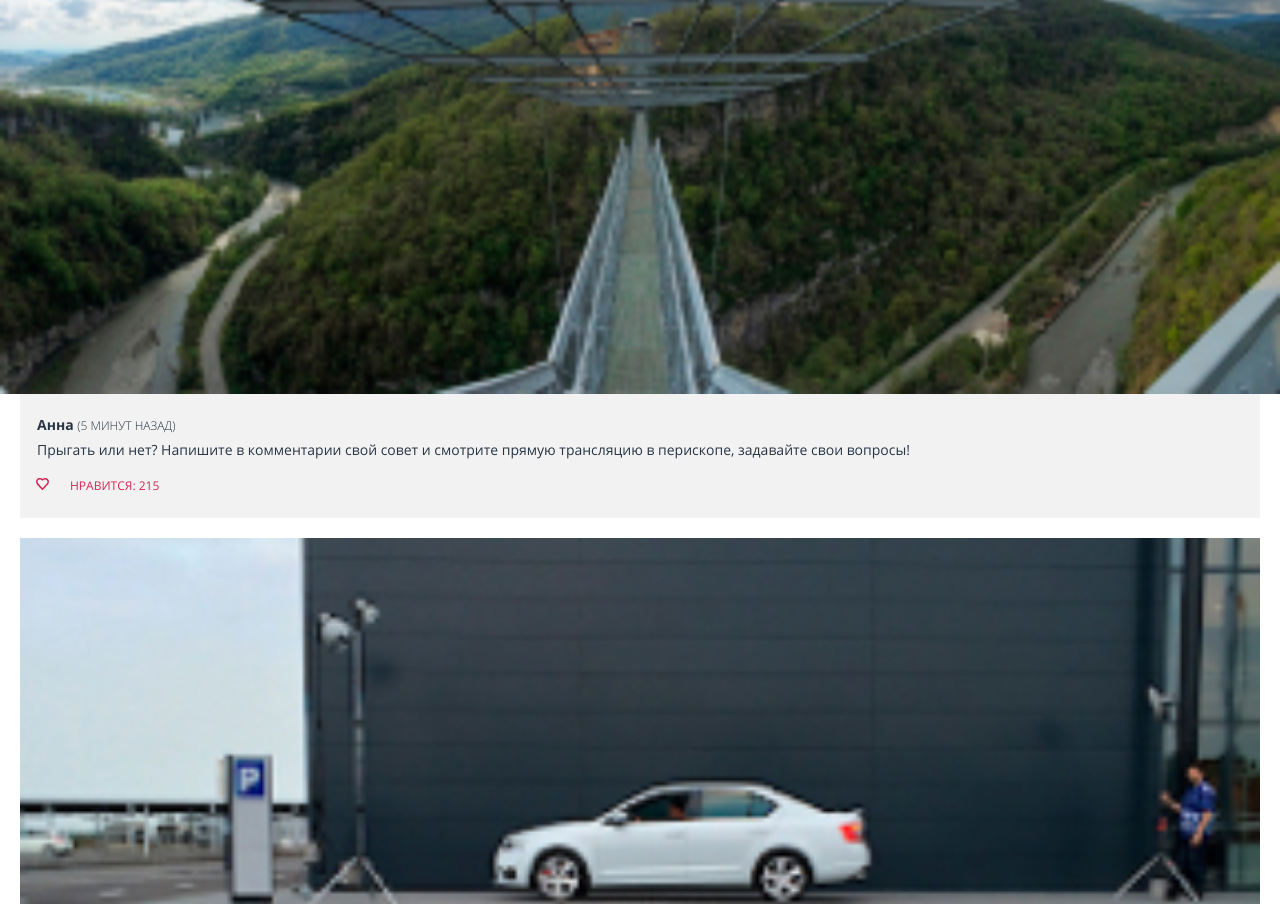
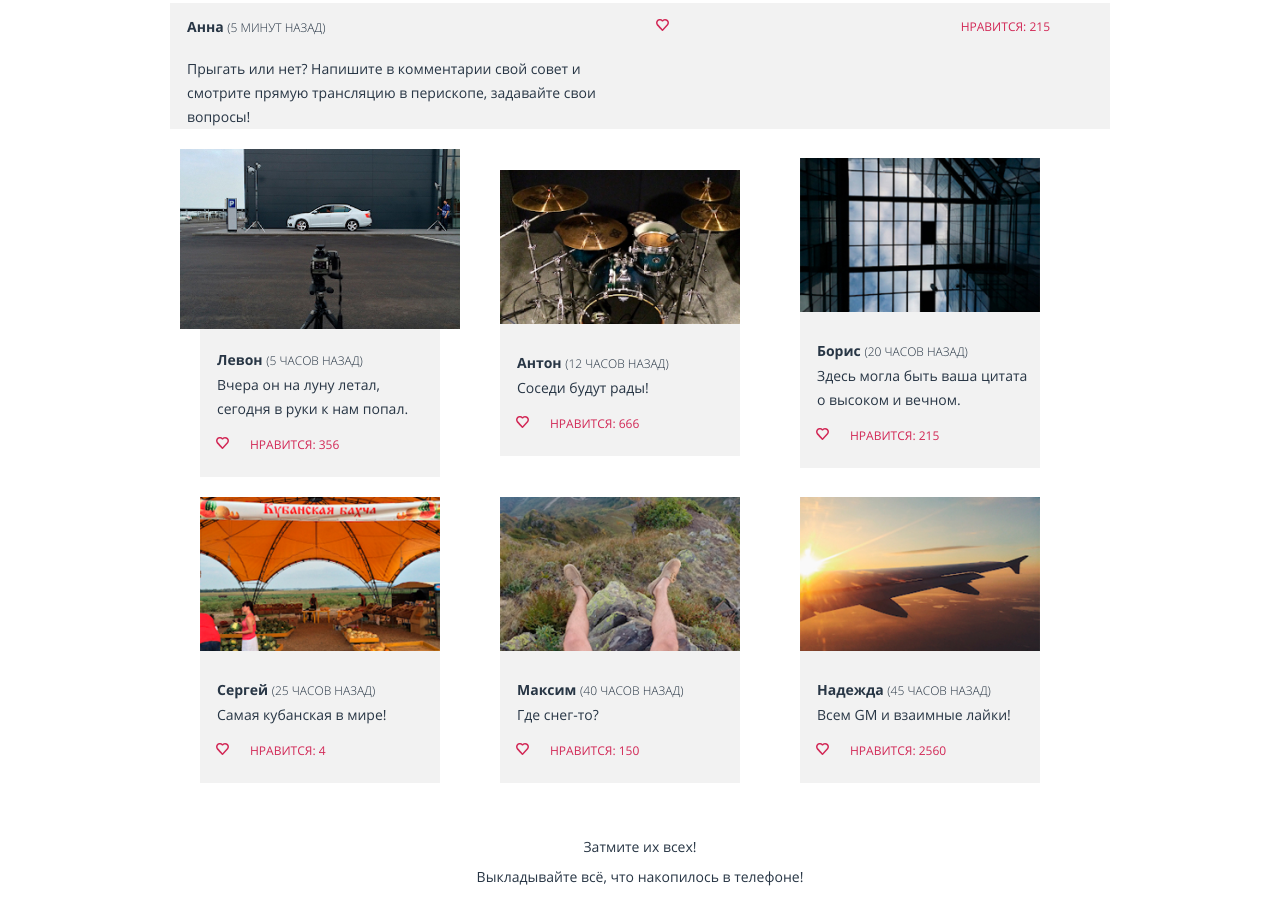
Before and after one commit to htmlacademy-adaptive/1239573-pink-25, a website: page source/photo.html in a window 1280 px wide. Shown: the part 655-1559 px from the top of the page. Drawn offline with nearby package versions, Linux system fonts and the light colour scheme; files that its build step writes are made by us from their sources.

Commit message:
Добавляет адаптивную верстку фотогалереи

```diff
--- a/source/less/blocks/contest.less
+++ b/source/less/blocks/contest.less
@@ -1,6 +1,6 @@
 .contest-promo__header {
   background-color: @dark-blue;
-  background-image: url('../../img/back-mobile.jpg');
+  background-image: url("../../img/back-mobile.jpg");
   background-size: cover;
   padding: 36px 20px 51px 20px;
 }
@@ -186,7 +186,7 @@
 .contest-form__checkbox:checked + label::after {
   content: "";
   position: absolute;
-  background: url('../img/tick.svg');
+  background: url("../img/tick.svg");
   width: 22px;
   height: 16px;
   left: 16px;
--- a/source/less/blocks/galery.less
+++ b/source/less/blocks/galery.less
@@ -1,19 +1,24 @@
-.photo__image {
-  width: 100%;
-  height: auto;
+.gallery__item {
+  display: flex;
+  flex-direction: column;
+  flex-wrap: wrap;
+  width: 280px;
+  margin: auto;
 }
 
-.photo__container {
+.gallery__image {
+  width: 280px;
+  // height: auto;
+  margin: auto;
+}
+
+.gallery__container {
   background: @basic-grey;
   margin: 0 20px 20px 20px;
   position: relative;
 }
 
-.photo__main-container {
-  margin-top: -8px;
-}
-
-.photo__autor {
+.gallery__autor {
   font-weight: 700;
   font-size: 14px;
   color: @dark-blue;
@@ -22,14 +27,14 @@
   padding-left: 17px;
 }
 
-.photo__autor span {
+.gallery__autor span {
   font-weight: 300;
   font-size: 12px;
   color: @dark-blue;
   text-transform: uppercase;
 }
 
-.photo__comment {
+.gallery__comment {
   font-weight: 400;
   font-size: 14px;
   color: @dark-blue;
@@ -40,7 +45,7 @@
   line-height: 24px;
 }
 
-.photo__likes {
+.gallery__likes {
   font-weight: 400;
   font-size: 12px;
   color: @special-pink;
@@ -50,12 +55,32 @@
   padding: 10px 0 18px 50px;
 }
 
-.photo__likes::before {
+.gallery__likes::before {
   content: "";
   position: absolute;
-  background-image: url('../img/heart.svg');
+  background-image: url("../img/heart.svg");
   width: 13px;
   height: 12px;
   left: 16px;
   top: 16px;
 }
+
+@media (min-width: @tablet-width) {
+  .gallery {
+    display: grid;
+    grid-template-columns: 300px 300px;
+    width: 620px;
+    margin: 0 auto;
+  }
+
+  .gallery__image {
+    width: 300px;
+  }
+}
+
+@media (min-width: @desktop-width) {
+  .gallery {
+    grid-template-columns: 300px 300px 300px;
+    width: 940px;
+  }
+}
--- a/source/less/blocks/photo-promo.less
+++ b/source/less/blocks/photo-promo.less
@@ -1,6 +1,15 @@
+.photo-promo {
+  display: flex;
+  flex-direction: column;
+  flex-wrap: wrap;
+  // width: 320px;
+  margin: auto;
+  align-items: center;
+}
+
 .photo-promo__header {
   background-color: @dark-blue;
-  background-image: url('../img/back-mobile.jpg');
+  background-image: url("../img/back-mobile.jpg");
   background-size: cover;
   background-position: 50% -40px;
   background-repeat: no-repeat;
@@ -30,6 +39,66 @@
   padding-bottom: 60px;
 }
 
+.photo__image {
+  width: 320px;
+  height: auto;
+}
+
+.photo__container {
+  background: @basic-grey;
+  margin: 0 20px 20px 20px;
+  position: relative;
+  // margin-top: -8px;
+}
+
+.photo__autor {
+  font-weight: 700;
+  font-size: 14px;
+  color: @dark-blue;
+  margin: 0;
+  padding-top: 17px;
+  padding-left: 17px;
+}
+
+.photo__autor span {
+  font-weight: 300;
+  font-size: 12px;
+  color: @dark-blue;
+  text-transform: uppercase;
+}
+
+.photo__comment {
+  font-weight: 400;
+  font-size: 14px;
+  color: @dark-blue;
+  padding-left: 17px;
+  padding-right: 12px;
+  margin: -2px 0 0;
+  // grid-area: text;
+  line-height: 24px;
+}
+
+.photo__likes {
+  font-weight: 400;
+  font-size: 12px;
+  color: @special-pink;
+  text-transform: uppercase;
+  position: relative;
+  margin: 0;
+  padding: 10px 0 18px 50px;
+  // text-align: left;
+}
+
+.photo__likes::before {
+  content: "";
+  position: absolute;
+  background-image: url("../img/heart.svg");
+  width: 13px;
+  height: 12px;
+  left: 16px;
+  top: 16px;
+}
+
 @media (min-width: @tablet-width) {
   .photo-promo__title {
     font-size: 50px;
@@ -42,10 +111,39 @@
     font-size: 18px;
     width: 560px;
   }
+
+  .photo__container {
+    display: grid;
+    grid-template-columns: 1fr 1fr;
+    width: 620px;
+    margin: 20px auto;
+  }
+
+  .photo__autor {
+    padding-top: 10px;
+  }
+
+  .photo__comment {
+    grid-column: 1 / 3;
+    order: 3;
+  }
+
+  .photo__likes {
+    text-align: right;
+    padding-right: 60px;
+  }
+
+  .photo__likes::before {
+    right: 20px;
+  }
 }
 
 @media (min-width: @desktop-width) {
   .photo-promo__text {
     width: 620px;
   }
+
+  .photo__container {
+    width: 940px;
+  }
 }
--- a/source/photo.html
+++ b/source/photo.html
@@ -33,72 +33,67 @@
       <p class="photo-promo__text">Взгляните на фотографии, которые выкладывают пользователи! Видите, как не хватает
         ваших?
       </p>
-    <!-- </section> -->
-    <!-- <section class="main-photo"> -->
-      <!-- <h2 class="visually-hidden">Панорама дня</h2> -->
-      <img class="photo__image photo__main-image" src="img/panorama.jpg" width="320" height="137"
-        alt="Подвесной мост в Красной Поляне">
-      <div class="photo__container photo__main-container">
+      <img class="photo__image" src="img/panorama.jpg" width="320" height="137" alt="Подвесной мост в Красной Поляне">
+      <div class="photo__container">
         <p class="photo__autor">Анна <span>(5 минут назад)</span></p>
         <p class="photo__comment">Прыгать или нет? Напишите в комментарии свой совет и смотрите прямую трансляцию в
           перископе, задавайте свои вопросы!</p>
         <p class="photo__likes">Нравится: 215</p>
       </div>
     </section>
+    <!-- Галерея -->
     <section class="gallery">
       <h2 class="visually-hidden">Галлерея работ</h2>
-      <!-- <div class="gallery__list"> -->
       <article class="gallery__item">
-        <div class="photo__container">
-          <img class="photo__image" src="img/galery-photo-1.jpg" width="280" height="180" alt="Фотосессия Шкоды">
-          <p class="photo__autor">Левон <span>(5 часов назад)</span></p>
-          <p class="photo__comment">Вчера он на луну летал, сегодня в руки к нам попал.</p>
-          <p class="photo__likes">Нравится: 356</p>
+        <img class="gallery__image" src="img/galery-photo-1.jpg" width="280" height="180" alt="Фотосессия Шкоды">
+        <div class="gallery__container">
+          <p class="gallery__autor">Левон <span>(5 часов назад)</span></p>
+          <p class="gallery__comment">Вчера он на луну летал, сегодня в руки к нам попал.</p>
+          <p class="gallery__likes">Нравится: 356</p>
         </div>
       </article>
       <article class="gallery__item">
-        <div class="photo__container">
-          <img class="photo__image" src="img/galery-photo-2.jpg" width="280" height="180" alt="Музыкальная установка">
-          <p class="photo__autor">Антон <span>(12 часов назад)</span></p>
-          <p class="photo__comment">Соседи будут рады!</p>
-          <p class="photo__likes">Нравится: 666</p>
+        <div class="gallery__container">
+          <img class="gallery__image" src="img/galery-photo-2.jpg" width="280" height="180" alt="Музыкальная установка">
+          <p class="gallery__autor">Антон <span>(12 часов назад)</span></p>
+          <p class="gallery__comment">Соседи будут рады!</p>
+          <p class="gallery__likes">Нравится: 666</p>
         </div>
       </article>
       <article class="gallery__item">
-        <div class="photo__container">
-          <img class="photo__image" src="img/galery-photo-3.jpg" width="280" height="180"
+        <div class="gallery__container">
+          <img class="gallery__image" src="img/galery-photo-3.jpg" width="280" height="180"
             alt="Небо через панорамное окно">
-          <p class="photo__autor">Борис <span>(20 часов назад)</span></p>
-          <p class="photo__comment">Здесь могла быть ваша цитата о высоком и вечном.</p>
-          <p class="photo__likes">Нравится: 215</p>
+          <p class="gallery__autor">Борис <span>(20 часов назад)</span></p>
+          <p class="gallery__comment">Здесь могла быть ваша цитата о высоком и вечном.</p>
+          <p class="gallery__likes">Нравится: 215</p>
         </div>
       </article>
       <article class="gallery__item">
-        <div class="photo__container">
-          <img class="photo__image" src="img/galery-photo-4.jpg" width="280" height="180" alt="Кубанская бахча">
-          <p class="photo__autor">Сергей <span>(25 часов назад)</span></p>
-          <p class="photo__comment">Самая кубанская в мире!</p>
-          <p class="photo__likes">Нравится: 4</p>
+        <div class="gallery__container">
+          <img class="gallery__image" src="img/galery-photo-4.jpg" width="280" height="180" alt="Кубанская бахча">
+          <p class="gallery__autor">Сергей <span>(25 часов назад)</span></p>
+          <p class="gallery__comment">Самая кубанская в мире!</p>
+          <p class="gallery__likes">Нравится: 4</p>
         </div>
       </article>
       <article class="gallery__item">
-        <div class="photo__container">
-          <img class="photo__image" src="img/galery-photo-5.jpg" width="280" height="180" alt="Ноги на фоне гор">
-          <p class="photo__autor">Максим <span>(40 часов назад)</span></p>
-          <p class="photo__comment">Где снег-то?</p>
-          <p class="photo__likes">Нравится: 150</p>
+        <div class="gallery__container">
+          <img class="gallery__image" src="img/galery-photo-5.jpg" width="280" height="180" alt="Ноги на фоне гор">
+          <p class="gallery__autor">Максим <span>(40 часов назад)</span></p>
+          <p class="gallery__comment">Где снег-то?</p>
+          <p class="gallery__likes">Нравится: 150</p>
         </div>
       </article>
       <article class="gallery__item">
-        <div class="photo__container">
-          <img class="photo__image" src="img/galery-photo-6.jpg" width="280" height="180"
+        <div class="gallery__container">
+          <img class="gallery__image" src="img/galery-photo-6.jpg" width="280" height="180"
             alt="Крыло самолета на закате">
-          <p class="photo__autor">Надежда <span>(45 часов назад)</span></p>
-          <p class="photo__comment">Всем GM и взаимные лайки!</p>
-          <p class="photo__likes">Нравится: 2560</p>
+          <p class="gallery__autor">Надежда <span>(45 часов назад)</span></p>
+          <p class="gallery__comment">Всем GM и взаимные лайки!</p>
+          <p class="gallery__likes">Нравится: 2560</p>
         </div>
       </article>
-      <!-- </div> -->
     </section>
     <section class="add-photo">
       <h2 class="visually-hidden">Добавление фото</h2>
@@ -109,21 +104,17 @@
       <form class="form-photo" action="https://echo.htmlacademy.ru/">
         <img class="form-photo__image" src="img/winter-road.jpg" width="100%" height="auto" alt="Зимняя дорога">
         <div class="form-photo__wrapper">
-
           <div class="form-photo__icons">
             <div class="photo__icons-crop photo__icons__current"></div>
             <div class="photo__icons-fill"></div>
             <div class="photo__icons-contrast"></div>
           </div>
-
           <div class="form-photo__bar form-photo__crop form-photo__toggle">
             <!-- <input class="form-photo__filter-range" type="range" min="1" max="100" name="crop" value="87"> -->
           </div>
-
           <div class="form-photo__bar form-photo__fill">
             <!-- <input class="form-photo__filter-range" type="range" min="1" max="100" name="fill" value="14"> -->
           </div>
-
           <div class="form-photo__bar form-photo__brightness">
             <!-- <input class="form-photo__filter-range" type="range" min="1" max="100" name="contrast" value="50"> -->
           </div>
```
Also changed, not shown: source/less/blocks/add-photo.less (+19 -4 lines).
